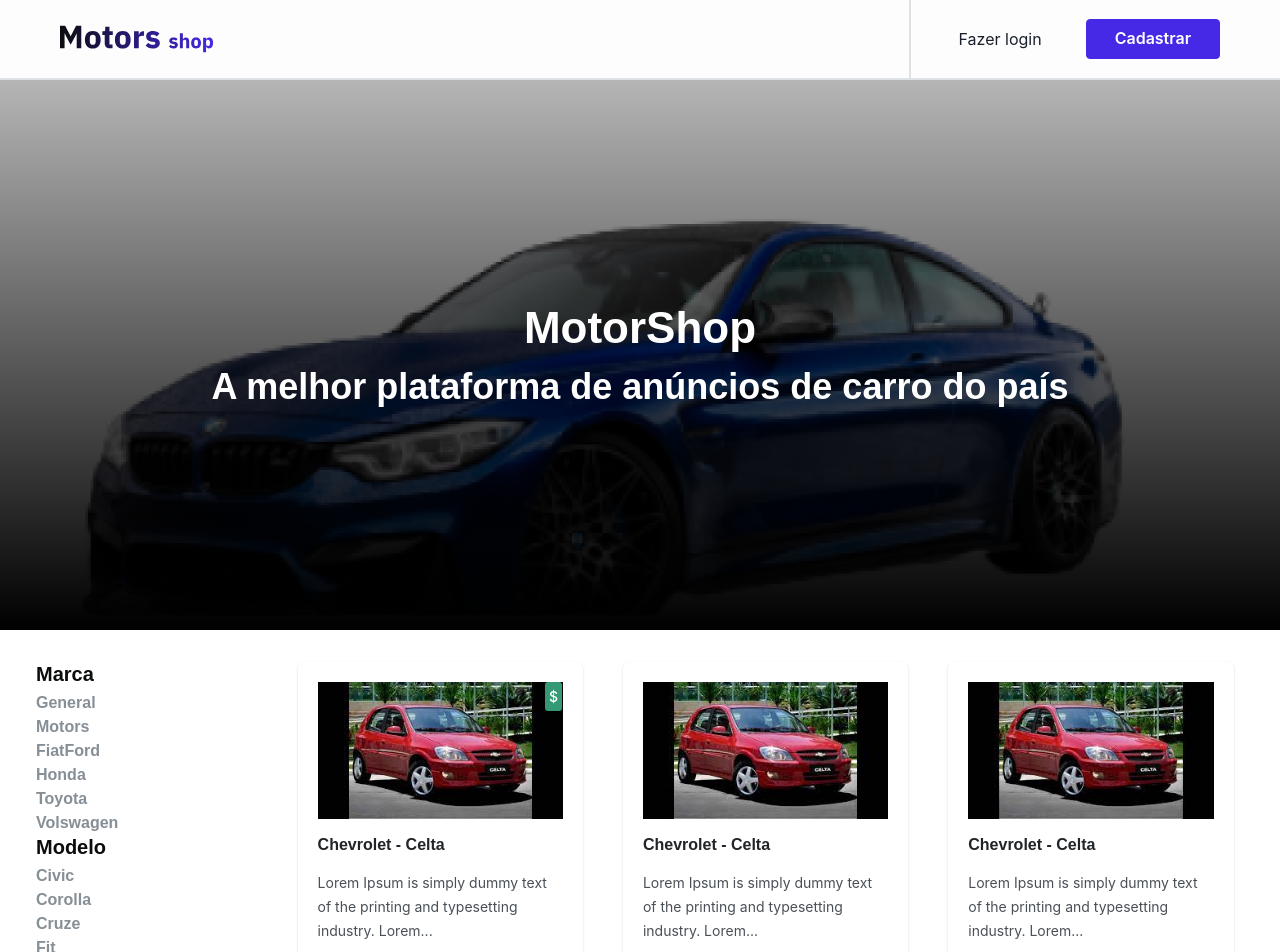
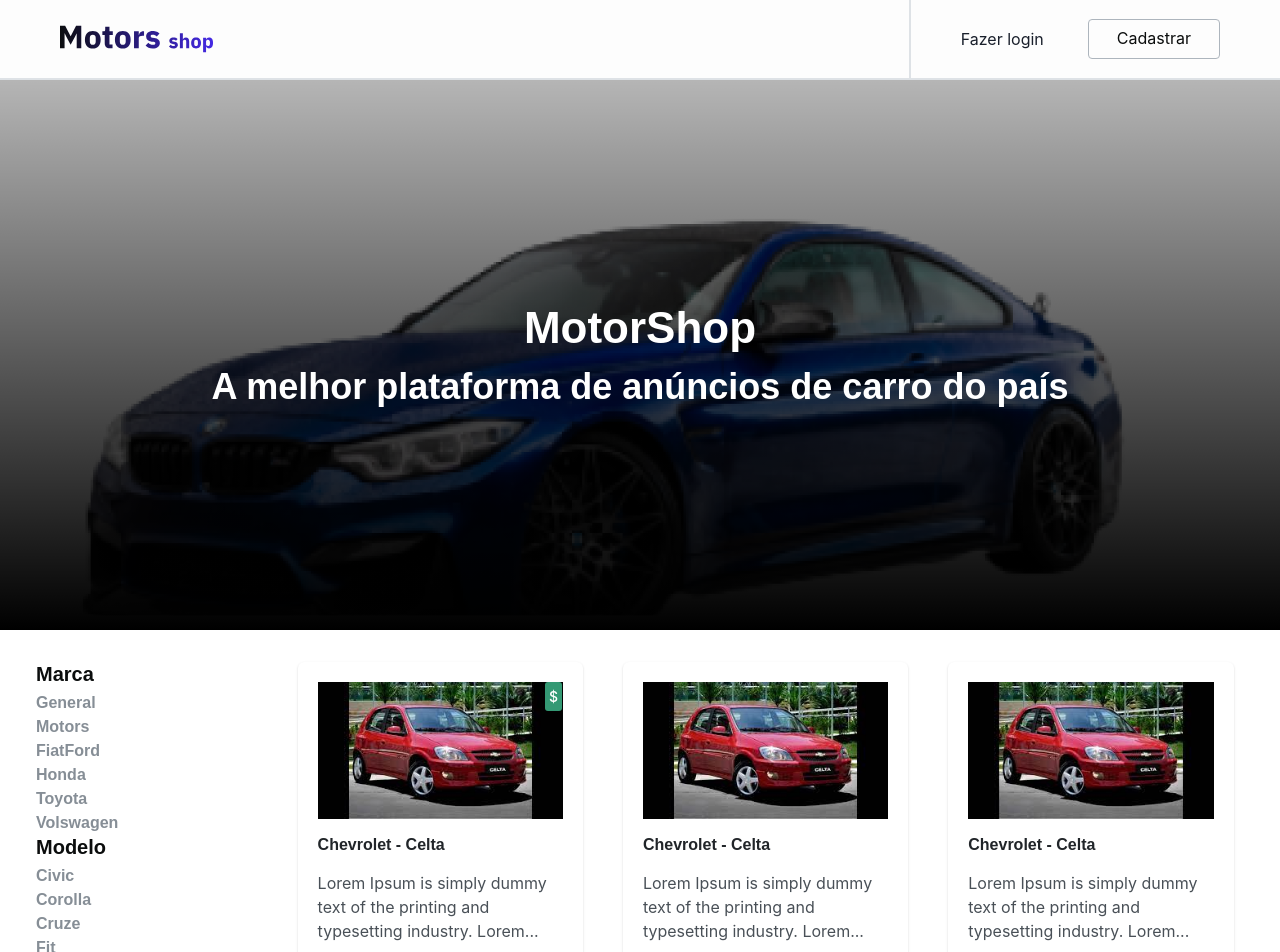
Before and after one commit to projeto-fullstackM6-MotorShop/MotorShop-Next.js, a Next.js app in the folder motorshop/: page / in a window 1280 px wide. Shown: the top 952 px of the page. Built offline with nearby package versions, Linux system fonts and the light colour scheme.

Commit message:
feat:adding new styles to components

```diff
--- a/motorshop/src/components/annouceCard.tsx
+++ b/motorshop/src/components/annouceCard.tsx
@@ -76,14 +76,7 @@
         <Heading fontSize={"xs"} fontWeight={"semibold"} color={"grey.1"}>
           {`${brand} - ${model}`}
         </Heading>
-        <Text
-          fontSize={"xxs"}
-          fontWeight={"normal"}
-          lineHeight={"24px"}
-          color={"grey.2"}
-        >
-          {description}
-        </Text>
+        <Text textStyle={"body_1_400"}>{description}</Text>
         <Flex alignItems={"center"} gap={"8px"}>
           <AvatarIcon />
           <Text fontSize={"xxs"} fontWeight={"medium"} color={"grey.2"}>
--- a/motorshop/src/components/header.tsx
+++ b/motorshop/src/components/header.tsx
@@ -95,7 +95,7 @@
               <Link as={NextLink} href="">
                 Fazer login
               </Link>
-              <Button variant={"brand1"} marginLeft={"44px"}>
+              <Button variant={"outline2"} marginLeft={"44px"}>
                 Cadastrar
               </Button>
             </Flex>
--- a/motorshop/src/styles/global.ts
+++ b/motorshop/src/styles/global.ts
@@ -71,140 +71,330 @@
     bold: 700,
   },
 
-  components: {
-    variants: {
-      textBody1: {
-        fonts: "body",
-        fontWeights: "semibold",
-        fontSize: "xxxl",
-        color: "grey.2",
-      },
+  textStyles: {
+    body_1_400: {
+      fontFamily: "body",
+      fontWeight: "normal",
+      fontSize: "xs",
+      color: "grey.2"
     },
 
+    body_1_600: {
+      fontFamily: "body",
+      fontWeight: "semiBold",
+      fontSize: "xs",
+      color: "grey.2"
+    },
+
+    body_2_400: {
+      fontFamily: "body",
+      fontWeight: "normal",
+      fontSize: "xxs",
+      color: "grey.2"
+    },
+
+    body_2_500: {
+      fontFamily: "body",
+      fontWeight: "medium",
+      fontSize: "xxs",
+      color: "grey.2"
+    },
+
+    label: {
+      fontFamily: "body",
+      fontWeight: "medium",
+      fontSize: "xxs",
+      color: "grey.1"
+    },
+
+  },
+
+  headerText: {
+    healding_1_700: {
+      fontFamily: "heading",
+      fontWeight: "bold",
+      fontSize: "xxxl",
+      color: "grey.1"
+    },
+
+    healding_2_600: {
+      fontFamily: "heading",
+      fontWeight: "semiBold",
+      fontSize: "xxl",
+      color: "grey.1"
+    },
+
+    healding_3_600: {
+      fontFamily: "heading",
+      fontWeight: "semiBold",
+      fontSize: "xl",
+      color: "grey.1"
+    },
+
+    healding_3_500: {
+      fontFamily: "heading",
+      fontWeight: "medium",
+      fontSize: "xl",
+      color: "grey.1"
+    },
+
+    healding_4_600: {
+      fontFamily: "heading",
+      fontWeight: "semiBold",
+      fontSize: "lg",
+      color: "grey.1"
+    },
+
+    healding_4_500: {
+      fontFamily: "heading",
+      fontWeight: "medium",
+      fontSize: "lg",
+      color: "grey.1"
+    },
+
+    healding_5_600: {
+      fontFamily: "heading",
+      fontWeight: "semiBold",
+      fontSize: "md",
+      color: "grey.1"
+    },
+
+    healding_5_500: {
+      fontFamily: "heading",
+      fontWeight: "medium",
+      fontSize: "md",
+      color: "grey.1"
+    },
+
+    healding_6_600: {
+      fontFamily: "heading",
+      fontWeight: "semiBold",
+      fontSize: "sm",
+      color: "grey.1"
+    },
+
+    healding_6_500: {
+      fontFamily: "heading",
+      fontWeight: "medium",
+      fontSize: "sm",
+      color: "grey.1"
+    },
+
+    healding_7_600: {
+      fontFamily: "heading",
+      fontWeight: "semiBold",
+      fontSize: "xs",
+      color: "grey.1"
+    },
+
+    healding_7_500: {
+      fontFamily: "heading",
+      fontWeight: "medium",
+      fontSize: "xs",
+      color: "grey.1"
+    },
+  },
+
+  components: {
     Button: {
       variants: {
         grey1: {
           bg: "grey.0",
-          fontSize: "xs",
+          padding: "12px 28px",
+
           border: "1.5px solid",
           borderColor: "grey.0",
           borderRadius: "4px",
+
+          fontFamily: "body",
+          fontSize: "xs",
           color: "grey.11",
-          padding: "12px 28px",
+          fontWeight: "semiBold",
+
           _hover: {
             bg: "grey.1",
+            borderColor: "grey.1",
           },
         },
 
         negative: {
           bg: "grey.6",
-          fontSize: "xs",
+          padding: "12px 28px",
+
           border: "1.5px solid",
           borderColor: "grey.6",
           borderRadius: "4px",
+
+          fontFamily: "body",
+          fontSize: "xs",
           color: "grey.2",
-          padding: "12px 28px",
+          fontWeight: "semiBold",
+
           _hover: {
             bg: "grey.5",
+            borderColor: "grey.5",
           },
         },
 
         disable: {
           bg: "grey.5",
-          fontSize: "xs",
+          padding: "12px 28px",
+
           border: "1.5px solid",
           borderColor: "grey.5",
           borderRadius: "4px",
+
+          fontFamily: "body",
+          fontSize: "xs",
           color: "grey.11",
-          padding: "12px 28px",
+          fontWeight: "semiBold",
         },
 
         brand1: {
           bg: "brand.1",
+          padding: "12px 28px",
+
+          border: "1.5px solid",
+          borderColor: "brand1",
+          borderRadius: "4px",
+
+          fontFamily: "body",
           fontSize: "xs",
-          border: "1.5px solid",
-          borderColor: "brand.1",
-          borderRadius: "4px",
           color: "grey.11",
-          padding: "12px 28px",
+          fontWeight: "semiBold",
+
           _hover: {
             bg: "brand.2",
+            borderColor: "brand.2",
           },
         },
 
         brandOpacity: {
           bg: "brand.4",
-          fontSize: "xs",
+          padding: "12px 28px",
+
           border: "1.5px solid",
           borderColor: "brand.4",
           borderRadius: "4px",
+
+          fontFamily: "body",
+          fontSize: "xs",
           color: "brand.1",
-          padding: "12px 28px",
+          fontWeight: "semiBold",
         },
 
         light: {
           bg: "grey.10",
-          fontSize: "xs",
+          padding: "12px 28px",
+
           border: "1.5px solid",
           borderColor: "grey.10",
           borderRadius: "4px",
+
+          fontFamily: "body",
+          fontSize: "xs",
           color: "grey.1",
+          fontWeight: "semiBold",
+        },
+
+        outlineLight: {
           padding: "12px 28px",
+
+          border: "1.5px solid",
+          borderColor: "grey.10",
+          borderRadius: "4px",
+
+          fontFamily: "body",
+          fontSize: "xs",
+          color: "grey.10",
+          fontWeight: "semiBold",
+
+          _hover: {
+            bg: "grey.10",
+            borderColor: "grey.10",
+
+            color: "grey.1",
+          },
         },
 
         outline1: {
-          bg: "grey.11",
-          fontSize: "xs",
+          padding: "12px 28px",
+
           border: "1.5px solid",
           borderColor: "grey.0",
           borderRadius: "4px",
+
+          fontFamily: "body",
+          fontSize: "xs",
           color: "grey.0",
-          padding: "12px 28px",
+          fontWeight: "semiBold",
         },
 
         big45: {
           bg: "grey.1",
-          fontSize: "xs",
+          padding: "12px 28px",
+
           border: "1.5px solid",
           borderColor: "grey.1",
           borderRadius: "4px",
+
+          fontFamily: "body",
+          fontSize: "xs",
           color: "grey.10",
-          padding: "12px 28px",
+          fontWeight: "semiBold",
         },
 
         outline2: {
-          fontWeights: "semibold",
-          fontSize: "xs",
+          padding: "12px 28px",
+
           border: "1.5px solid",
           borderColor: "grey.4",
           borderRadius: "4px",
+
+          fontFamily: "body",
+          fontSize: "xs",
           color: "grey.0",
-          padding: "12px 28px",
-          fonts: "body",
+          fontWeight: "semiBold",
+
           _hover: {
             bg: "grey.1",
+            borderColor: "grey.1",
+
             color: "grey.10",
           },
         },
 
         outlineBrand1: {
-          fontSize: "xs",
+          padding: "12px 28px",
+
           border: "1.5px solid",
           borderColor: "brand.1",
           borderRadius: "4px",
-          color: "grey.11",
-          padding: "12px 28px",
+
+          fontFamily: "body",
+          fontSize: "xs",
+          color: "brand.1",
+          fontWeight: "semiBold",
+
           _hover: {
             bg: "brand.4",
-            border: "brand.1",
+            borderColor: "barnd.1",
+
+            color: "brand.1",
           },
         },
 
         link: {
+          padding: "12px 28px",
+
+          border: "1.5px solid",
+          borderRadius: "4px",
+
+          fontFamily: "body",
           fontSize: "xs",
-          borderRadius: "4px",
           color: "grey.0",
-          padding: "12px 28px",
+          fontWeight: "semiBold",
+
           _hover: {
             bg: "grey.8",
           },
@@ -212,43 +402,61 @@
 
         alert: {
           bg: "alert.3",
-          fontSize: "xs",
+          padding: "12px 28px",
+
           border: "1.5px solid",
           borderColor: "alert.3",
           borderRadius: "4px",
+
+          fontFamily: "body",
+          fontSize: "xs",
           color: "alert.1",
-          padding: "12px 28px",
+          fontWeight: "semiBold",
+
           _hover: {
             bg: "alert.2",
-            border: "alert.2",
+            borderColor: "alert.2",
           },
         },
 
         sucess: {
           bg: "sucess.3",
-          fontSize: "xs",
+          padding: "12px 28px",
+
           border: "1.5px solid",
           borderColor: "sucess.3",
           borderRadius: "4px",
-          color: "sucess.1",
-          padding: "12px 28px",
+
+          fontFamily: "body",
+          fontSize: "xs",
+          color: "secess.1",
+          fontWeight: "semiBold",
+
           _hover: {
             bg: "sucess.2",
-            border: "sucess.2",
+            borderColor: "sucess.2",
           },
         },
 
         brandDisable: {
           bg: "brand.3",
-          fontSize: "xs",
+          padding: "12px 28px",
+
           border: "1.5px solid",
           borderColor: "brand.3",
           borderRadius: "4px",
+
+          fontFamily: "body",
+          fontSize: "xs",
           color: "brand.4",
-          padding: "12px 28px",
+          fontWeight: "semiBold",
         },
       },
     },
+
+    Input: {
+
+    }
   },
 });
 
```
